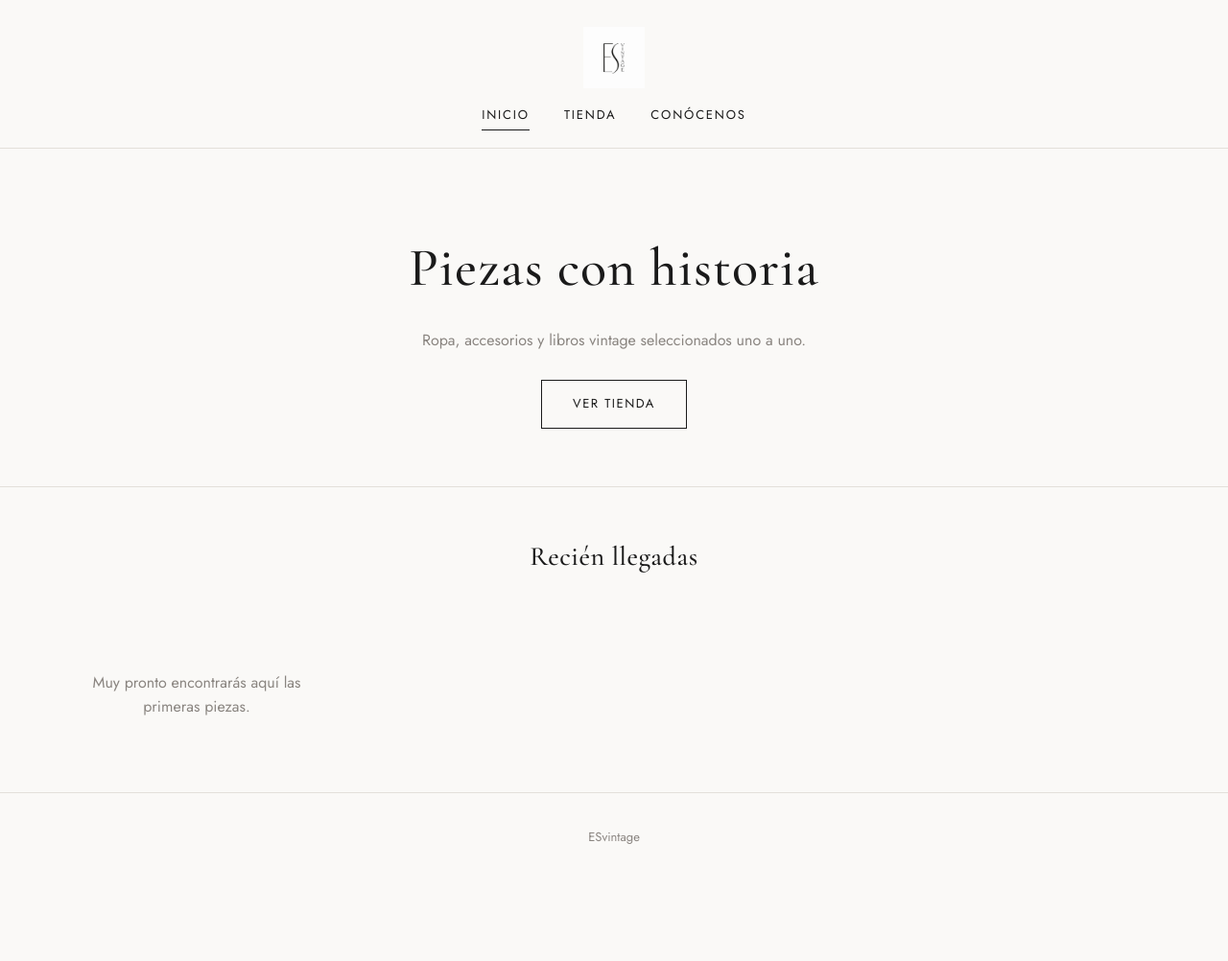
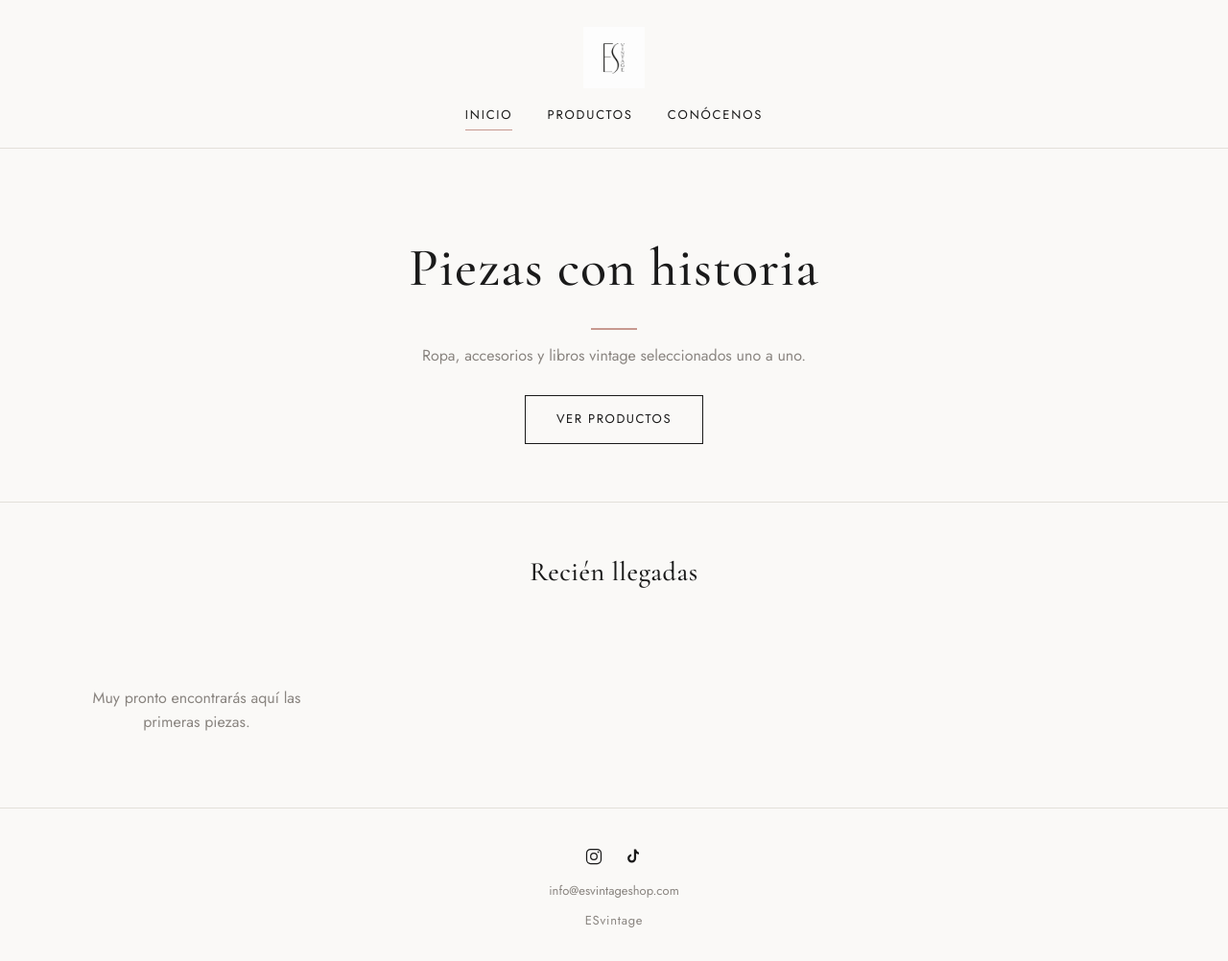
Before and after one commit to ESvintageshop/esvintage-web, a plain HTML site: page index.html in a window 1280 px wide. Shown: the whole page at 96% size. Before the commit the page ends 920 px from the top, so only its background shows below. Drawn offline with nearby package versions, Linux system fonts and the light colour scheme.

Commit message:
Hacer editable toda la web, renombrar Tienda a Productos, añadir redes sociales/email y toque rosa sutil

```diff
--- a/assets/css/style.css
+++ b/assets/css/style.css
@@ -3,6 +3,7 @@
   --color-ink: #1a1a1a;
   --color-line: #e3e0da;
   --color-muted: #8a8580;
+  --color-accent: #c79990;
   --maxw: 1180px;
 }
 
@@ -63,7 +64,7 @@ nav.main-nav a {
 
 nav.main-nav a:hover,
 nav.main-nav a.active {
-  border-color: var(--color-ink);
+  border-color: var(--color-accent);
 }
 
 /* Hero */
@@ -74,7 +75,16 @@ nav.main-nav a.active {
 
 .hero h1 {
   font-size: clamp(32px, 5vw, 56px);
-  margin: 0 0 18px;
+  margin: 0 0 14px;
+}
+
+.hero h1::after {
+  content: "";
+  display: block;
+  width: 48px;
+  height: 2px;
+  margin: 18px auto 0;
+  background: var(--color-accent);
 }
 
 .hero p {
@@ -133,7 +143,7 @@ section + section { border-top: 1px solid var(--color-line); }
 
 .cat-tabs button.active {
   color: var(--color-ink);
-  border-color: var(--color-ink);
+  border-color: var(--color-accent);
 }
 
 /* Product grid */
@@ -194,10 +204,45 @@ section + section { border-top: 1px solid var(--color-line); }
 /* Footer */
 footer {
   text-align: center;
-  padding: 36px 24px;
+  padding: 40px 24px 32px;
   color: var(--color-muted);
   font-size: 13px;
   border-top: 1px solid var(--color-line);
+}
+
+.footer-social {
+  display: flex;
+  justify-content: center;
+  align-items: center;
+  gap: 22px;
+  margin-bottom: 16px;
+}
+
+.footer-social a {
+  color: var(--color-ink);
+  display: inline-flex;
+  transition: color 0.2s ease;
+}
+
+.footer-social a:hover {
+  color: var(--color-accent);
+}
+
+.footer-social svg {
+  width: 20px;
+  height: 20px;
+}
+
+.footer-email {
+  margin-bottom: 10px;
+}
+
+.footer-email a:hover {
+  color: var(--color-accent);
+}
+
+.footer-brand {
+  letter-spacing: 0.06em;
 }
 
 @media (max-width: 560px) {
--- a/assets/js/main.js
+++ b/assets/js/main.js
@@ -100,8 +100,64 @@ async function initAboutPage() {
   }
 }
 
+async function initAjustes() {
+  try {
+    const res = await fetch("content/ajustes.json?v=" + Date.now());
+    const data = await res.json();
+
+    const navMap = {
+      "nav-inicio": data.nav_inicio,
+      "nav-productos": data.nav_productos,
+      "nav-conocenos": data.nav_conocenos,
+    };
+    Object.entries(navMap).forEach(([id, value]) => {
+      const el = document.getElementById(id);
+      if (el && value) el.textContent = value;
+    });
+
+    const ig = document.getElementById("social-instagram");
+    const tiktok = document.getElementById("social-tiktok");
+    const email = document.getElementById("contact-email");
+    if (ig && data.instagram) ig.href = data.instagram;
+    if (tiktok && data.tiktok) tiktok.href = data.tiktok;
+    if (email && data.email) {
+      email.href = "mailto:" + data.email;
+      email.textContent = data.email;
+    }
+  } catch (e) {}
+}
+
+async function initHome() {
+  const heroTitulo = document.getElementById("hero-titulo");
+  if (!heroTitulo) return;
+  try {
+    const res = await fetch("content/home.json?v=" + Date.now());
+    const data = await res.json();
+    if (data.hero_titulo) heroTitulo.textContent = data.hero_titulo;
+    const sub = document.getElementById("hero-subtitulo");
+    if (sub && data.hero_subtitulo) sub.textContent = data.hero_subtitulo;
+    const btn = document.getElementById("hero-boton");
+    if (btn && data.hero_boton) btn.textContent = data.hero_boton;
+    const secTitulo = document.getElementById("seccion-titulo");
+    if (secTitulo && data.seccion_titulo) secTitulo.textContent = data.seccion_titulo;
+  } catch (e) {}
+}
+
+async function initTiendaPage() {
+  const el = document.getElementById("tienda-titulo");
+  if (!el) return;
+  try {
+    const res = await fetch("content/tienda.json?v=" + Date.now());
+    const data = await res.json();
+    if (data.titulo) el.textContent = data.titulo;
+  } catch (e) {}
+}
+
 document.addEventListener("DOMContentLoaded", () => {
   initStore();
   initHomePreview();
   initAboutPage();
+  initAjustes();
+  initHome();
+  initTiendaPage();
 });
--- /dev/null
+++ b/content/ajustes.json
@@ -0,0 +1,8 @@
+{
+  "nav_inicio": "Inicio",
+  "nav_productos": "Productos",
+  "nav_conocenos": "Conócenos",
+  "instagram": "https://www.instagram.com/esvintage.shop",
+  "tiktok": "https://www.tiktok.com/@esvintage.shop",
+  "email": "info@esvintageshop.com"
+}
--- /dev/null
+++ b/content/home.json
@@ -0,0 +1,6 @@
+{
+  "hero_titulo": "Piezas con historia",
+  "hero_subtitulo": "Ropa, accesorios y libros vintage seleccionados uno a uno.",
+  "hero_boton": "Ver productos",
+  "seccion_titulo": "Recién llegadas"
+}
--- /dev/null
+++ b/content/tienda.json
@@ -0,0 +1,3 @@
+{
+  "titulo": "Productos"
+}
--- a/index.html
+++ b/index.html
@@ -15,30 +15,41 @@
     <div class="wrap">
       <a class="logo" href="index.html"><img src="assets/img/logo.png" alt="ESvintage"></a>
       <nav class="main-nav">
-        <a href="index.html" class="active">Inicio</a>
-        <a href="tienda.html">Tienda</a>
-        <a href="conocenos.html">Conócenos</a>
+        <a id="nav-inicio" href="index.html" class="active">Inicio</a>
+        <a id="nav-productos" href="tienda.html">Productos</a>
+        <a id="nav-conocenos" href="conocenos.html">Conócenos</a>
       </nav>
     </div>
   </header>
 
   <section class="hero">
     <div class="wrap">
-      <h1>Piezas con historia</h1>
-      <p>Ropa, accesorios y libros vintage seleccionados uno a uno.</p>
-      <a class="btn" href="tienda.html">Ver tienda</a>
+      <h1 id="hero-titulo">Piezas con historia</h1>
+      <p id="hero-subtitulo">Ropa, accesorios y libros vintage seleccionados uno a uno.</p>
+      <a class="btn" id="hero-boton" href="tienda.html">Ver productos</a>
     </div>
   </section>
 
   <section>
     <div class="wrap">
-      <h2 class="section-title">Recién llegadas</h2>
+      <h2 class="section-title" id="seccion-titulo">Recién llegadas</h2>
       <div class="grid" id="home-preview-grid"></div>
     </div>
   </section>
 
   <footer>
-    <div class="wrap">ESvintage</div>
+    <div class="wrap">
+      <div class="footer-social">
+        <a href="#" id="social-instagram" aria-label="Instagram" target="_blank" rel="noopener">
+          <svg viewBox="0 0 24 24" fill="none" stroke="currentColor" stroke-width="1.5"><rect x="3" y="3" width="18" height="18" rx="5"/><circle cx="12" cy="12" r="4"/><circle cx="17.5" cy="6.5" r="1" fill="currentColor" stroke="none"/></svg>
+        </a>
+        <a href="#" id="social-tiktok" aria-label="TikTok" target="_blank" rel="noopener">
+          <svg viewBox="0 0 24 24" fill="currentColor"><path d="M14.5 3c.3 1.9 1.6 3.4 3.5 3.8v2.6c-1.3-.1-2.5-.5-3.5-1.2v6.1c0 3-2.4 5.4-5.4 5.4S3.7 17.3 3.7 14.3c0-2.8 2.1-5.1 4.8-5.4v2.7c-1.2.3-2.1 1.4-2.1 2.7 0 1.5 1.2 2.7 2.7 2.7s2.7-1.2 2.7-2.7V3h2.7z"/></svg>
+        </a>
+      </div>
+      <div class="footer-email"><a id="contact-email" href="mailto:info@esvintageshop.com">info@esvintageshop.com</a></div>
+      <div class="footer-brand">ESvintage</div>
+    </div>
   </footer>
 
   <script src="assets/js/main.js"></script>
```
Also changed, not shown: conocenos.html (+15 -4 lines), tienda.html (+16 -5 lines), 1 other file.
